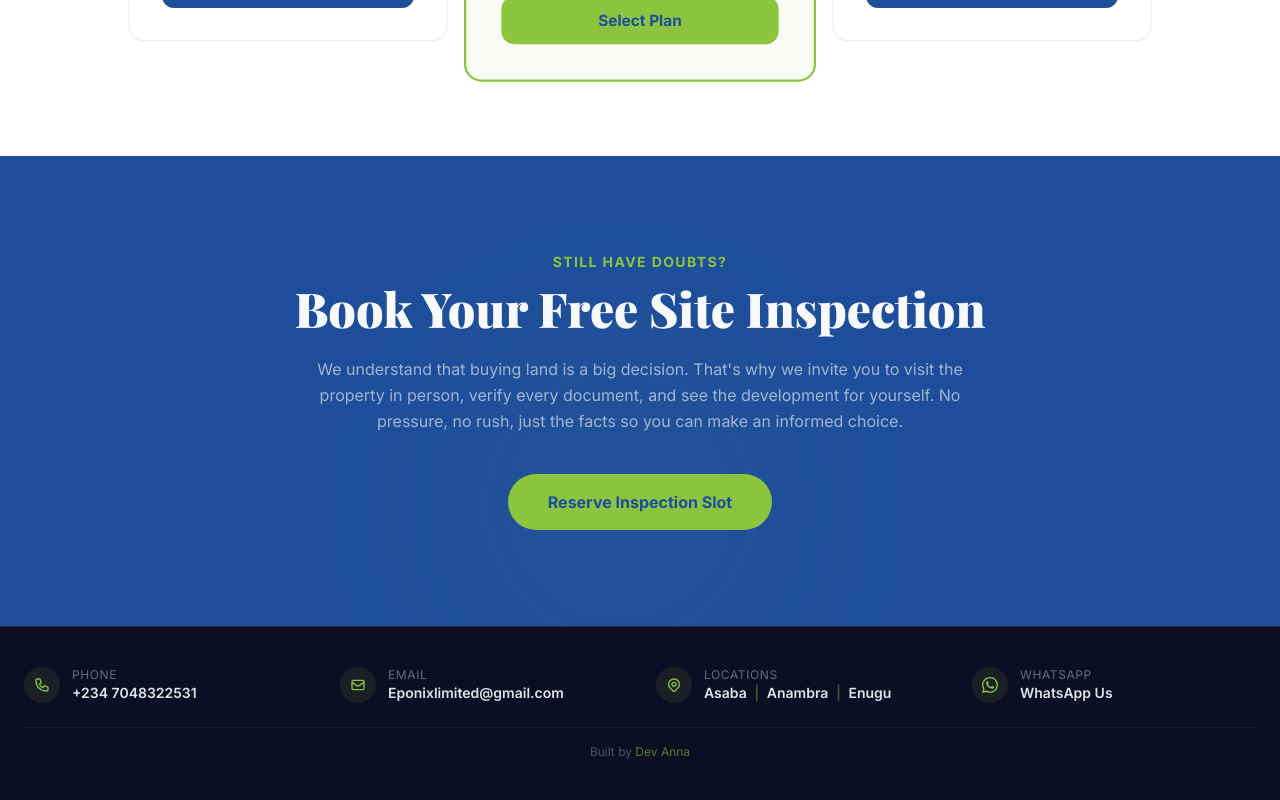
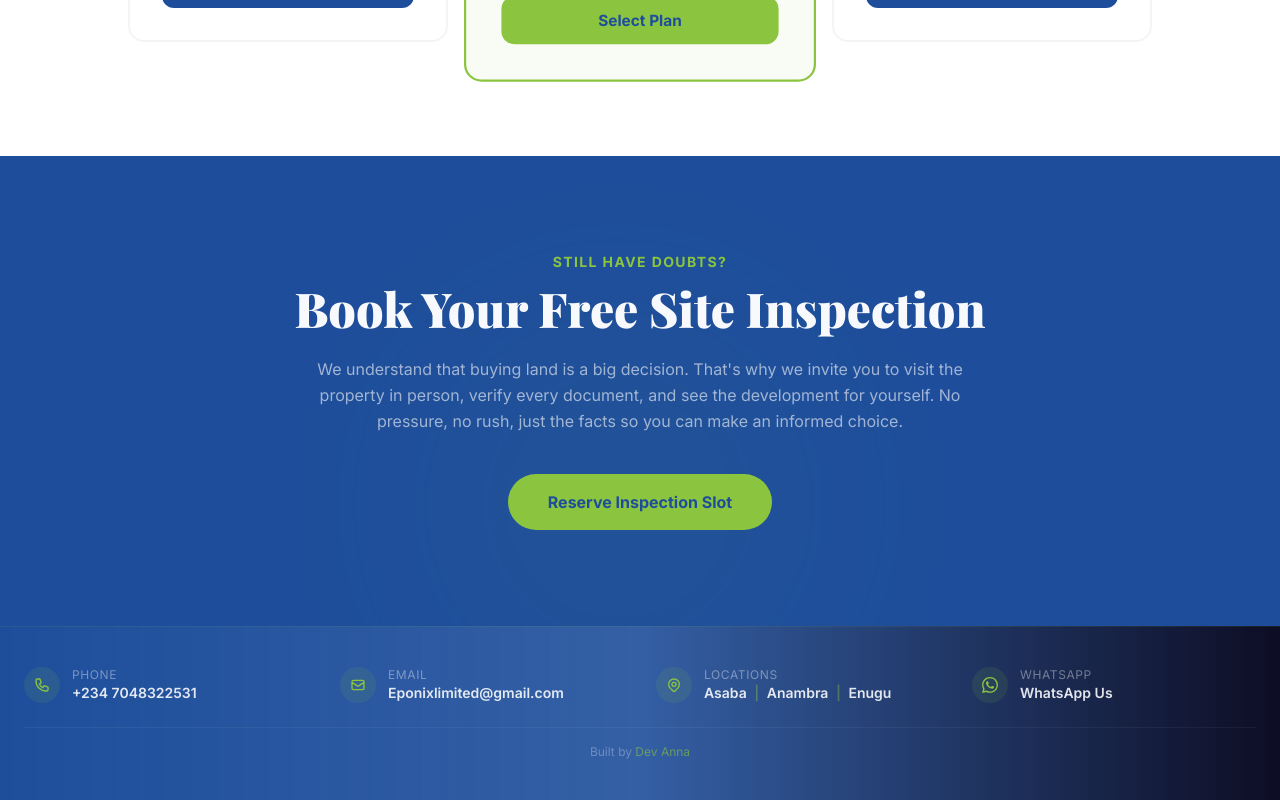
Before and after one commit to dev-anna-life/mr-multipreneur-realtor, a Next.js app: page / in a window 1280 px wide. Shown: the part 2524-3324 px from the top of the page. Built offline with nearby package versions, Linux system fonts and the light colour scheme.

Commit message:
Restore gradient footer with nav-matching backdrop-blur

```diff
--- a/app/page.js
+++ b/app/page.js
@@ -293,7 +293,7 @@ export default function Home() {
         </section>
       </Reveal>
 
-      <footer className="bg-charcoal border-t border-gold/20">
+      <footer className="bg-gradient-to-r from-navy via-navy/90 to-charcoal backdrop-blur-md border-t border-gold/10">
         <div className="max-w-7xl mx-auto px-6 py-8 md:py-10">
           <div className="grid grid-cols-2 md:grid-cols-4 gap-5 md:gap-8">
             <a href="tel:+2347048322531" className="flex items-center gap-3 group">
```
